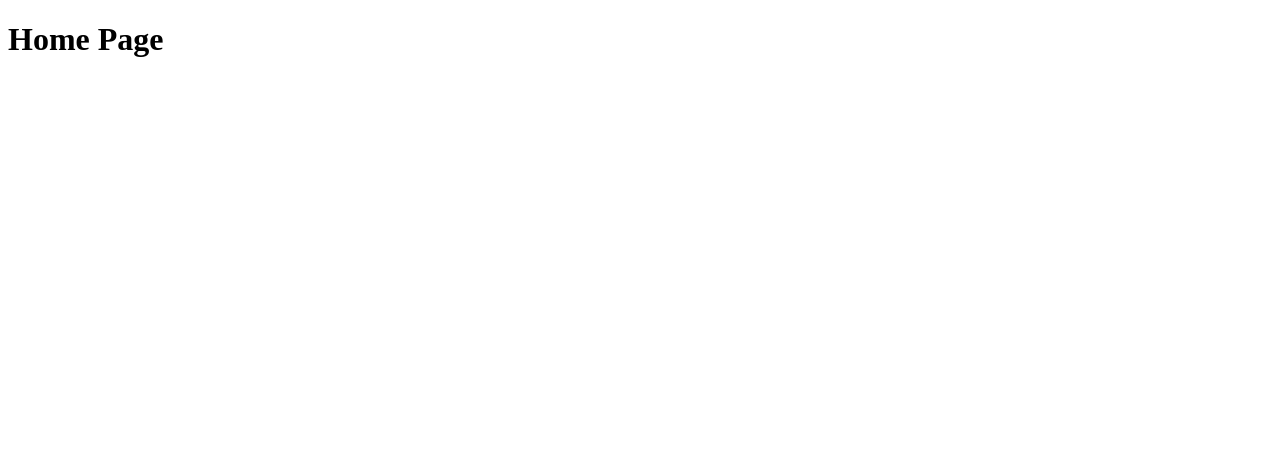
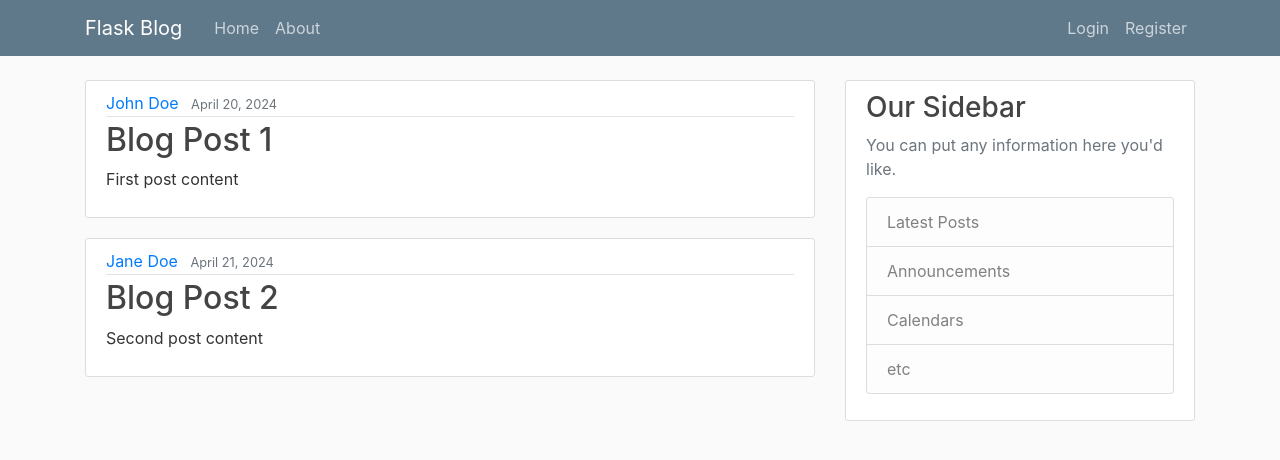
Before and after one commit to rustkas/flask-blog, a Flask app: page / in a window 1280 px wide. Before the commit the part shown is almost empty. Shown: the top 460 px of the page. Run offline with Flask 3, Linux system fonts and the light colour scheme; some libraries are stand-ins or nearby versions.

Commit message:
Add layout and styling for Flask blog, implement home and about pages with dynamic content

```diff
--- a/flaskblog.py
+++ b/flaskblog.py
@@ -4,18 +4,31 @@ from flask import Flask, render_template
 
 app = Flask(__name__)
 
+posts = [
+    {
+        "author": "John Doe",
+        "title": "Blog Post 1",
+        "content": "First post content",
+        "date_posted": "April 20, 2024",},
+        {
+        "author": "Jane Doe",
+        "title": "Blog Post 2",
+        "content": "Second post content",
+        "date_posted": "April 21, 2024",
+        }
+]
 
 @app.route("/")
 @app.route("/home")
 def home():
     """Return a simple greeting message."""
-    return render_template("home.html")
+    return render_template("home.html", posts=posts)
 
 
 @app.route("/about")
 def about():
     """Return information about the application."""
-    return render_template("about.html")
+    return render_template("about.html", title="About")
 
 if __name__ == "__main__":
     app.run(debug=True)
--- /dev/null
+++ b/static/main.css
@@ -0,0 +1,80 @@
+body {
+  background: #fafafa;
+  color: #333333;
+  margin-top: 5rem;
+}
+
+h1, h2, h3, h4, h5, h6 {
+  color: #444444;
+}
+
+.bg-steel {
+  background-color: #5f788a;
+}
+
+.site-header .navbar-nav .nav-link {
+  color: #cbd5db;
+}
+
+.site-header .navbar-nav .nav-link:hover {
+  color: #ffffff;
+}
+
+.site-header .navbar-nav .nav-link.active {
+  font-weight: 500;
+}
+
+.content-section {
+  background: #ffffff;
+  padding: 10px 20px;
+  border: 1px solid #dddddd;
+  border-radius: 3px;
+  margin-bottom: 20px;
+}
+
+.article-title {
+  color: #444444;
+}
+
+a.article-title:hover {
+  color: #428bca;
+  text-decoration: none;
+}
+
+.article-content {
+  white-space: pre-line;
+}
+
+.article-img {
+  height: 65px;
+  width: 65px;
+  margin-right: 16px;
+}
+
+.article-metadata {
+  padding-bottom: 1px;
+  margin-bottom: 4px;
+  border-bottom: 1px solid #e3e3e3
+}
+
+.article-metadata a:hover {
+  color: #333;
+  text-decoration: none;
+}
+
+.article-svg {
+  width: 25px;
+  height: 25px;
+  vertical-align: middle;
+}
+
+.account-img {
+  height: 125px;
+  width: 125px;
+  margin-right: 20px;
+  margin-bottom: 16px;
+}
+
+.account-heading {
+  font-size: 2.5rem;
+}
--- a/templates/home.html
+++ b/templates/home.html
@@ -1,11 +1,15 @@
-<!DOCTYPE html>
-<html lang="en">
-<head>
-    <meta charset="UTF-8">
-    <meta name="viewport" content="width=device-width, initial-scale=1.0">
-    <title>Home Page</title>
-</head>
-<body>
-    <h1>Home Page</h1>
-</body>
-</html>
+{% extends "layout.html" %}
+{% block content %}
+    {% for post in posts %}
+        <article class="media content-section">
+          <div class="media-body">
+            <div class="article-metadata">
+              <a class="mr-2" href="#">{{ post.author }}</a>
+              <small class="text-muted">{{ post.date_posted }}</small>
+            </div>
+            <h2><a class="article-title" href="#">{{ post.title }}</a></h2>
+            <p class="article-content">{{ post.content }}</p>
+          </div>
+        </article>
+    {% endfor %}
+{% endblock content %}
--- /dev/null
+++ b/templates/layout.html
@@ -0,0 +1,69 @@
+<!DOCTYPE html>
+<html>
+<head>
+    <!-- Required meta tags -->
+    <meta charset="utf-8">
+    <meta name="viewport" content="width=device-width, initial-scale=1, shrink-to-fit=no">
+
+    <!-- Bootstrap CSS -->
+    <link rel="stylesheet" href="https://maxcdn.bootstrapcdn.com/bootstrap/4.0.0/css/bootstrap.min.css" integrity="sha384-Gn5384xqQ1aoWXA+058RXPxPg6fy4IWvTNh0E263XmFcJlSAwiGgFAW/dAiS6JXm" crossorigin="anonymous">
+
+    <link rel="stylesheet" type="text/css" href="{{ url_for('static', filename='main.css') }}">
+
+    {% if title %}
+        <title>Flask Blog - {{ title }}</title>
+    {% else %}
+        <title>Flask Blog</title>
+    {% endif %}
+</head>
+<body>
+    <header class="site-header">
+      <nav class="navbar navbar-expand-md navbar-dark bg-steel fixed-top">
+        <div class="container">
+          <a class="navbar-brand mr-4" href="/">Flask Blog</a>
+          <button class="navbar-toggler" type="button" data-toggle="collapse" data-target="#navbarToggle" aria-controls="navbarToggle" aria-expanded="false" aria-label="Toggle navigation">
+            <span class="navbar-toggler-icon"></span>
+          </button>
+          <div class="collapse navbar-collapse" id="navbarToggle">
+            <div class="navbar-nav mr-auto">
+              <a class="nav-item nav-link" href="/">Home</a>
+              <a class="nav-item nav-link" href="/about">About</a>
+            </div>
+            <!-- Navbar Right Side -->
+            <div class="navbar-nav">
+              <a class="nav-item nav-link" href="/login">Login</a>
+              <a class="nav-item nav-link" href="/register">Register</a>
+            </div>
+          </div>
+        </div>
+      </nav>
+    </header>
+    <main role="main" class="container">
+      <div class="row">
+        <div class="col-md-8">
+          {% block content %}{% endblock %}
+        </div>
+        <div class="col-md-4">
+          <div class="content-section">
+            <h3>Our Sidebar</h3>
+            <p class='text-muted'>You can put any information here you'd like.
+              <ul class="list-group">
+                <li class="list-group-item list-group-item-light">Latest Posts</li>
+                <li class="list-group-item list-group-item-light">Announcements</li>
+                <li class="list-group-item list-group-item-light">Calendars</li>
+                <li class="list-group-item list-group-item-light">etc</li>
+              </ul>
+            </p>
+          </div>
+        </div>
+      </div>
+    </main>
+
+
+    <!-- Optional JavaScript -->
+    <!-- jQuery first, then Popper.js, then Bootstrap JS -->
+    <script src="https://code.jquery.com/jquery-3.2.1.slim.min.js" integrity="sha384-KJ3o2DKtIkvYIK3UENzmM7KCkRr/rE9/Qpg6aAZGJwFDMVNA/GpGFF93hXpG5KkN" crossorigin="anonymous"></script>
+    <script src="https://cdnjs.cloudflare.com/ajax/libs/popper.js/1.12.9/umd/popper.min.js" integrity="sha384-ApNbgh9B+Y1QKtv3Rn7W3mgPxhU9K/ScQsAP7hUibX39j7fakFPskvXusvfa0b4Q" crossorigin="anonymous"></script>
+    <script src="https://maxcdn.bootstrapcdn.com/bootstrap/4.0.0/js/bootstrap.min.js" integrity="sha384-JZR6Spejh4U02d8jOt6vLEHfe/JQGiRRSQQxSfFWpi1MquVdAyjUar5+76PVCmYl" crossorigin="anonymous"></script>
+</body>
+</html>
```
Also changed, not shown: templates/about.html (+7 -11 lines), README.md.
